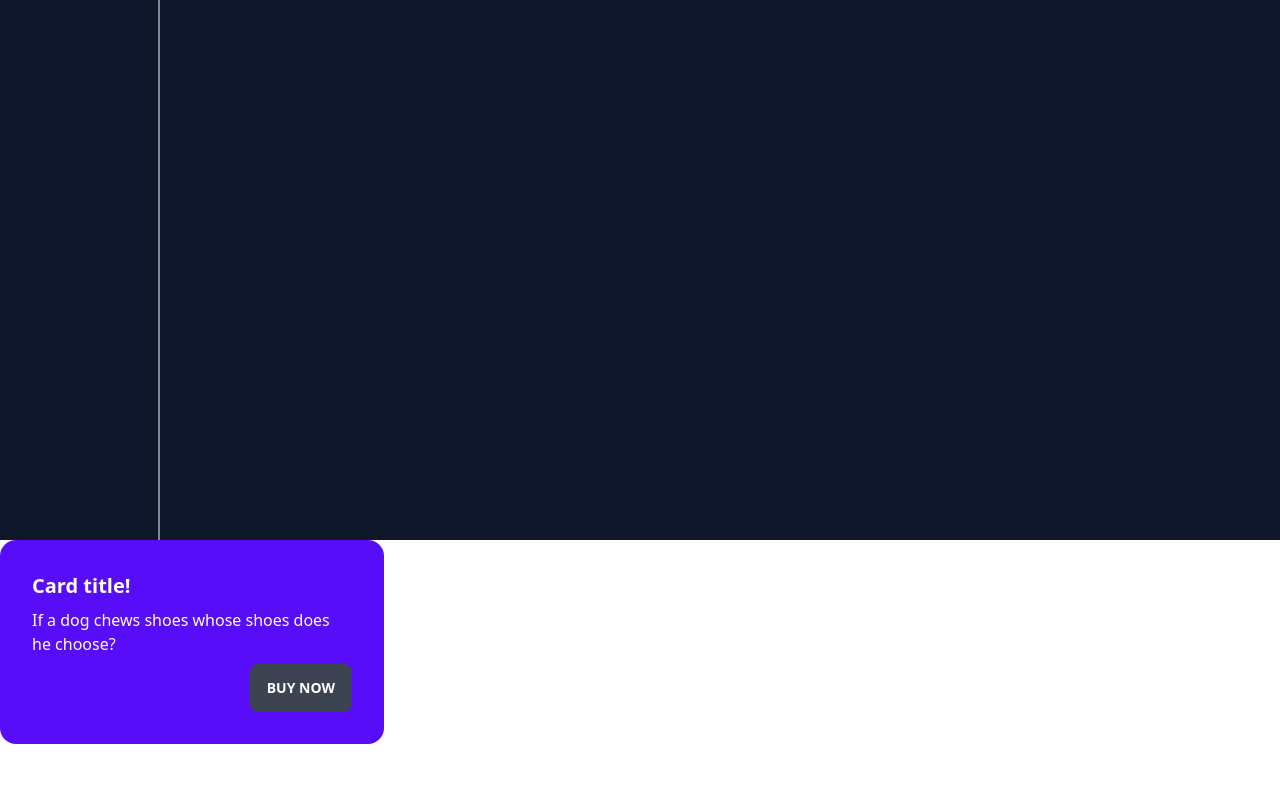
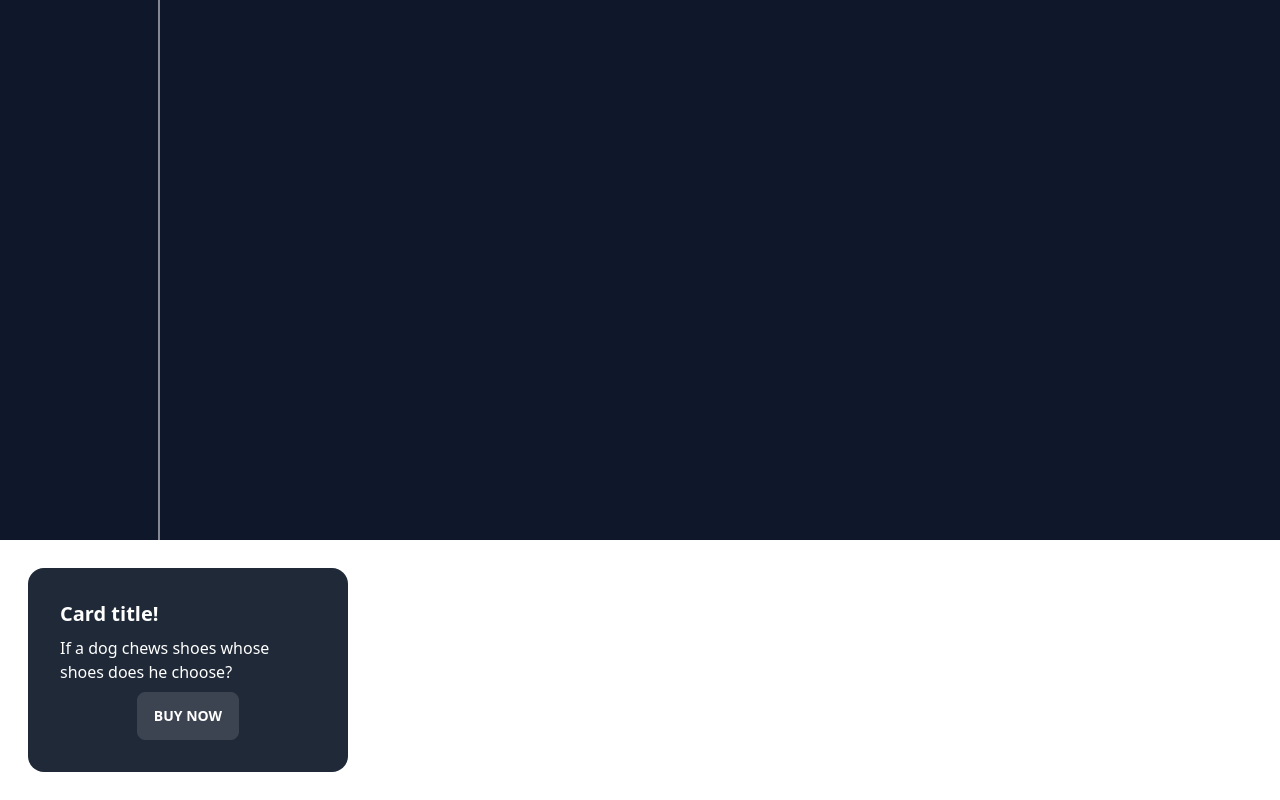
Before and after one commit to nur-zaman/jorip-jontro, a Next.js app: page /dashboard in a window 1280 px wide. Shown: the part 332-1132 px from the top of the page. Before the commit the page ends 1076 px from the top, so only its background shows below. Built offline with nearby package versions, Linux system fonts and the light colour scheme.

Commit message:
added card component

```diff
--- a/components/Card.js
+++ b/components/Card.js
@@ -2,11 +2,11 @@ import React from 'react'
 
 export const Card = () => {
   return (
-<div className="card w-96 bg-primary text-primary-content">
+<div className="card w-80 text-primary-content m-7 bg-gray-800 ">
   <div className="card-body">
     <h2 className="card-title">Card title!</h2>
     <p>If a dog chews shoes whose shoes does he choose?</p>
-    <div className="card-actions justify-end">
+    <div className="card-actions justify-center">
       <button className="btn">Buy Now</button>
     </div>
   </div>
```
